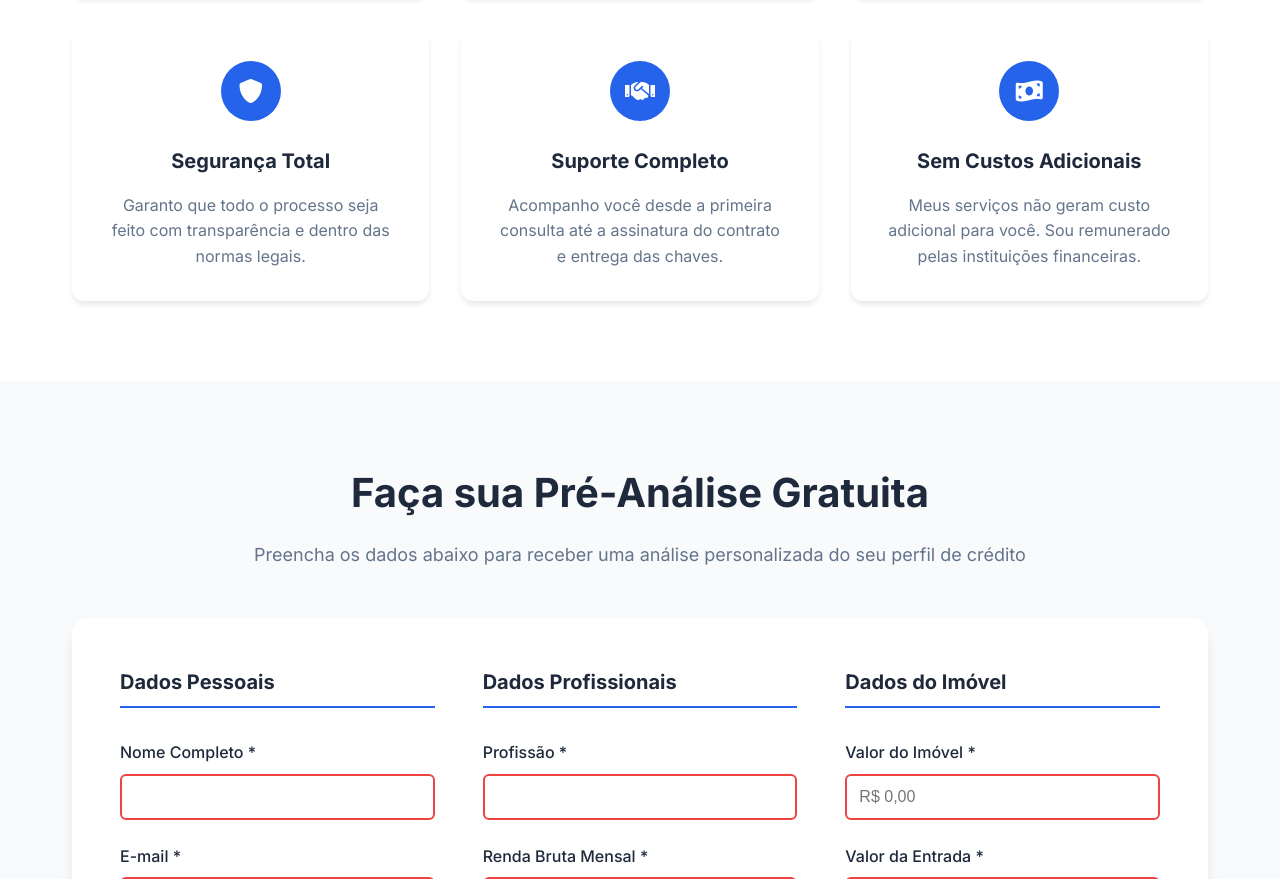
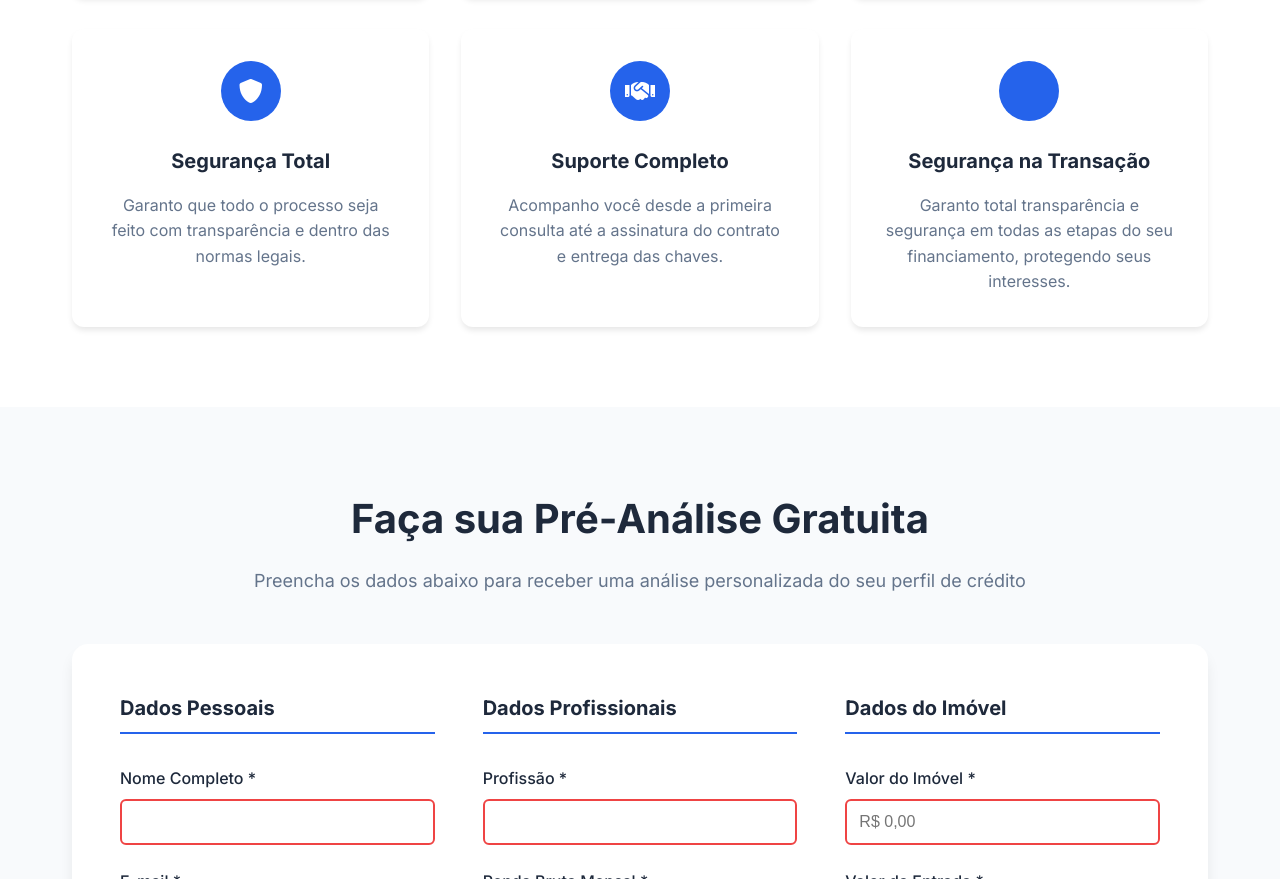
Before and after one commit to AdalbertoBI/PauloFacilitador, a website: page index.html in a window 1280 px wide. Shown: the part 1669-2548 px from the top of the page. Drawn offline with Linux system fonts and the light colour scheme.

Commit message:
fix: Alterar benefício de 'Sem Custos' para 'Segurança na Transação'
- Substituir seção 'Sem Custos Adicionais' por 'Segurança na Transação'
- Atualizar ícone para shield-check (mais apropriado)
- Melhorar texto focando na segurança e transparência
- Destacar proteção aos interesses do cliente

```diff
--- a/index.html
+++ b/index.html
@@ -174,10 +174,10 @@
                         </div>
                         <div class="benefit-item">
                             <div class="benefit-icon">
-                                <i class="fas fa-money-bill-wave"></i>
+                                <i class="fas fa-shield-check"></i>
                             </div>
-                            <h4>Sem Custos Adicionais</h4>
-                            <p>Meus serviços não geram custo adicional para você. Sou remunerado pelas instituições financeiras.</p>
+                            <h4>Segurança na Transação</h4>
+                            <p>Garanto total transparência e segurança em todas as etapas do seu financiamento, protegendo seus interesses.</p>
                         </div>
                     </div>
                 </div>
```
